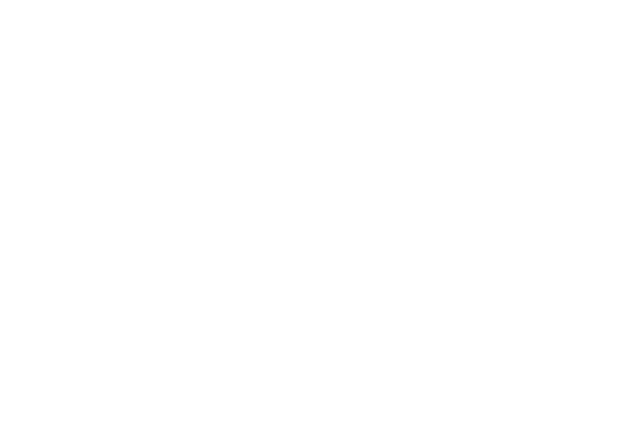
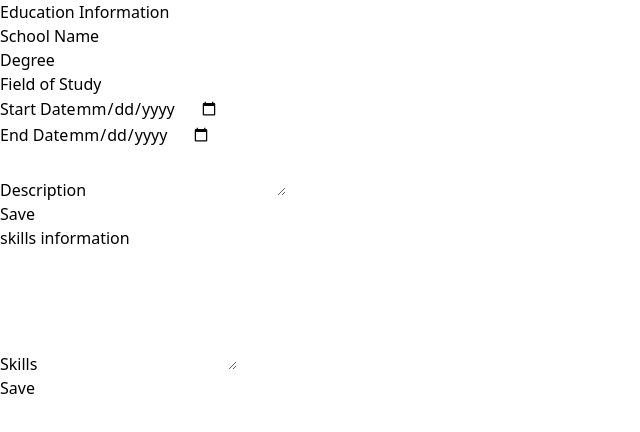
Before and after one commit to EsmailNadir/resume-Builder, a Next.js app: page / in a window 1280 px wide. Shown: the top 432 px of the page, without its empty margins (0-640 px from the left). Built offline with nearby package versions, Linux system fonts and the light colour scheme.

Commit message:
Added the skills and education forms for resume builder

```diff
--- /dev/null
+++ b/src/app/components/EducationForm.tsx
@@ -0,0 +1,106 @@
+"use client";
+
+import React, { useState, ChangeEvent, FormEvent } from 'react';
+
+export type EducationData = {
+  schoolName: string;
+  degree: string;
+  fieldOfStudy: string;
+  startDate: string;
+  endDate: string;
+  description: string;
+};
+
+interface EducationFormProps {
+  onSubmit: (data: EducationData) => void;
+}
+
+const EducationForm: React.FC<EducationFormProps> = ({ onSubmit }) => {
+  const [formData, setFormData] = useState<EducationData>({
+    schoolName: '',
+    degree: '',
+    fieldOfStudy: '',
+    startDate: '',
+    endDate: '',
+    description: '',
+  });
+
+  const handleChange = (e: ChangeEvent<HTMLInputElement | HTMLTextAreaElement>) => {
+    const { name, value } = e.target;
+    setFormData((prevData) => ({
+      ...prevData,
+      [name]: value,
+    }));
+  };
+
+  const handleSubmit = (e: FormEvent) => {
+    e.preventDefault();
+    onSubmit(formData);
+  };
+
+  return (
+    <form onSubmit={handleSubmit}>
+      <div>
+        <label>School Name</label>
+        <input
+          name="schoolName"
+          value={formData.schoolName}
+          onChange={handleChange}
+        />
+      </div>
+
+      <div>
+        <label>Degree</label>
+        <input
+          name="degree"
+          value={formData.degree}
+          onChange={handleChange}
+        />
+      </div>
+
+      <div>
+        <label>Field of Study</label>
+        <input
+          name="fieldOfStudy"
+          value={formData.fieldOfStudy}
+          onChange={handleChange}
+        />
+      </div>
+
+      <div>
+        <label>Start Date</label>
+        <input
+          type="date"
+          name="startDate"
+          value={formData.startDate}
+          onChange={handleChange}
+        />
+      </div>
+
+      <div>
+        <label>End Date</label>
+        <input
+          type="date"
+          name="endDate"
+          value={formData.endDate}
+          onChange={handleChange}
+        />
+      </div>
+
+      <div>
+        <label>Description</label>
+        <textarea
+          name="description"
+          value={formData.description}
+          onChange={handleChange}
+        ></textarea>
+      </div>
+
+      <button className='bg-green-600 hover:bg-green-400 text-white font-bold py-2 px-4 rounded' type="submit">
+        Save
+      </button>
+    </form>
+  );
+};
+
+export default EducationForm;
--- /dev/null
+++ b/src/app/components/SkillsForm.tsx
@@ -0,0 +1,55 @@
+"use client";
+
+import React, { useState, ChangeEvent, FormEvent } from "react";
+
+export type SkillsData = {
+  skills: string;
+};
+
+interface SkillsFormProps {
+  onSubmit: (data: SkillsData) => void;
+}
+
+const SkillsForm: React.FC<SkillsFormProps> = ({ onSubmit }) => {
+  const [formData, setFormData] = useState<SkillsData>({
+    skills: "",
+  });
+
+  const handleChange = (e: ChangeEvent<HTMLTextAreaElement>) => {
+    const { name, value } = e.target;
+    setFormData((prevData) => ({
+      ...prevData,
+      [name]: value,
+    }));
+  };
+
+  const handleSubmit = (e: FormEvent) => {
+    e.preventDefault();
+    onSubmit(formData);
+  };
+
+  return (
+    <form onSubmit={handleSubmit}>
+      <div className="mb-4">
+        <label className="block text-sm font-semibold text-gray-700 mb-2">
+          Skills
+        </label>
+        <textarea
+          name="skills"
+          value={formData.skills}
+          onChange={handleChange}
+          placeholder=""
+          rows={5}
+        />
+      </div>
+      <button
+        type="submit"
+        className="w-full bg-blue-500 text-white py-3 rounded-lg hover:bg-blue-600 transition duration-300"
+      >
+        Save
+      </button>
+    </form>
+  );
+};
+
+export default SkillsForm;
--- a/src/app/components/WorkExperienceForm.tsx
+++ b/src/app/components/WorkExperienceForm.tsx
@@ -1,21 +1,5 @@
 import { useState } from "react";
 
 export default function WorkExperienceForm() {
-    const Form = () => {
-        const [formData, setFormData] = useState({
-            name:''
 
-        })
-
-    }
-    return (
-      <div className="InputForm">
-        <form>
-            <input
-            type="text"
-            />
-
-        </form>
-      </div>
-    );
-  }
+}
--- a/src/app/layout.tsx
+++ b/src/app/layout.tsx
@@ -1,7 +1,6 @@
 import type { Metadata } from "next";
 import localFont from "next/font/local";
 import "./globals.css";
-import FormInput from "./components/WorkExperienceForm";
 
 const geistSans = localFont({
   src: "./fonts/GeistVF.woff",
@@ -29,7 +28,6 @@
       <body
         className={`${geistSans.variable} ${geistMono.variable} antialiased`}
       >
-        <FormInput/>
         {children}
       </body>
     </html>
--- a/src/app/page.tsx
+++ b/src/app/page.tsx
@@ -1,7 +1,32 @@
-import FormInput from "./components/WorkExperienceForm";
+"use client";
+
+import React from "react";
+import EducationForm, { EducationData } from "./components/EducationForm";
+import SkillsForm from "./components/SkillsForm";
 
 export default function Home() {
+  // Handler for EducationForm submission
+  const handleEducationSubmit = (data: EducationData) => {
+    console.log("Education Form data has been submitted:", data);
+  };
+
+  // Handler for SkillsForm submission
+  const handleSkillsSubmit = (data: { skills: string }) => {
+    console.log("Skills Form data has been submitted:", data);
+  };
+
   return (
-    <FormInput/>
-  )
+    <div>
+
+      <section className="mb-12">
+        <h2>Education Information</h2>
+        <EducationForm onSubmit={handleEducationSubmit} />
+      </section>
+
+      <section>
+        <h2>skills information</h2>
+        <SkillsForm onSubmit={handleSkillsSubmit} />
+      </section>
+    </div>
+  );
 }
```
